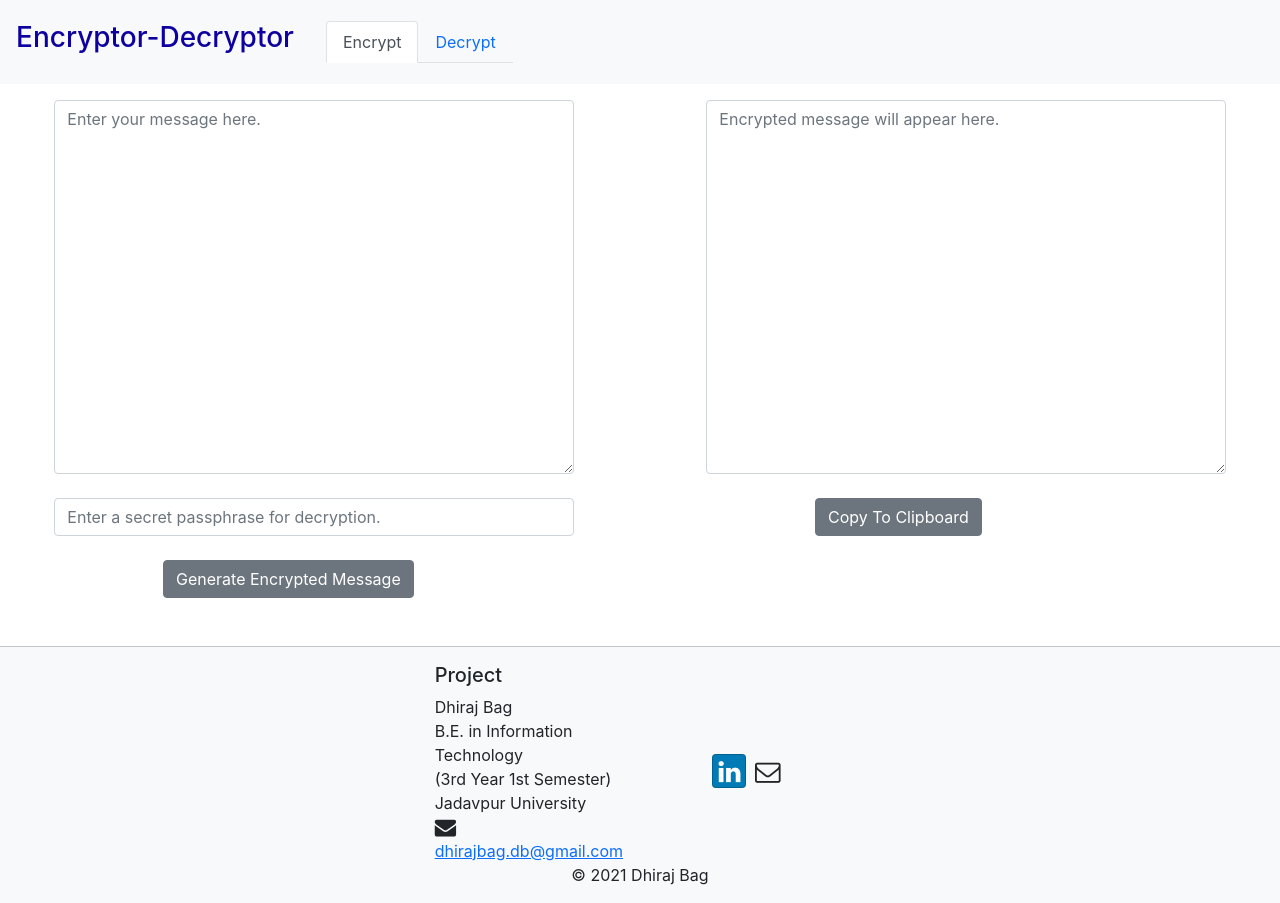
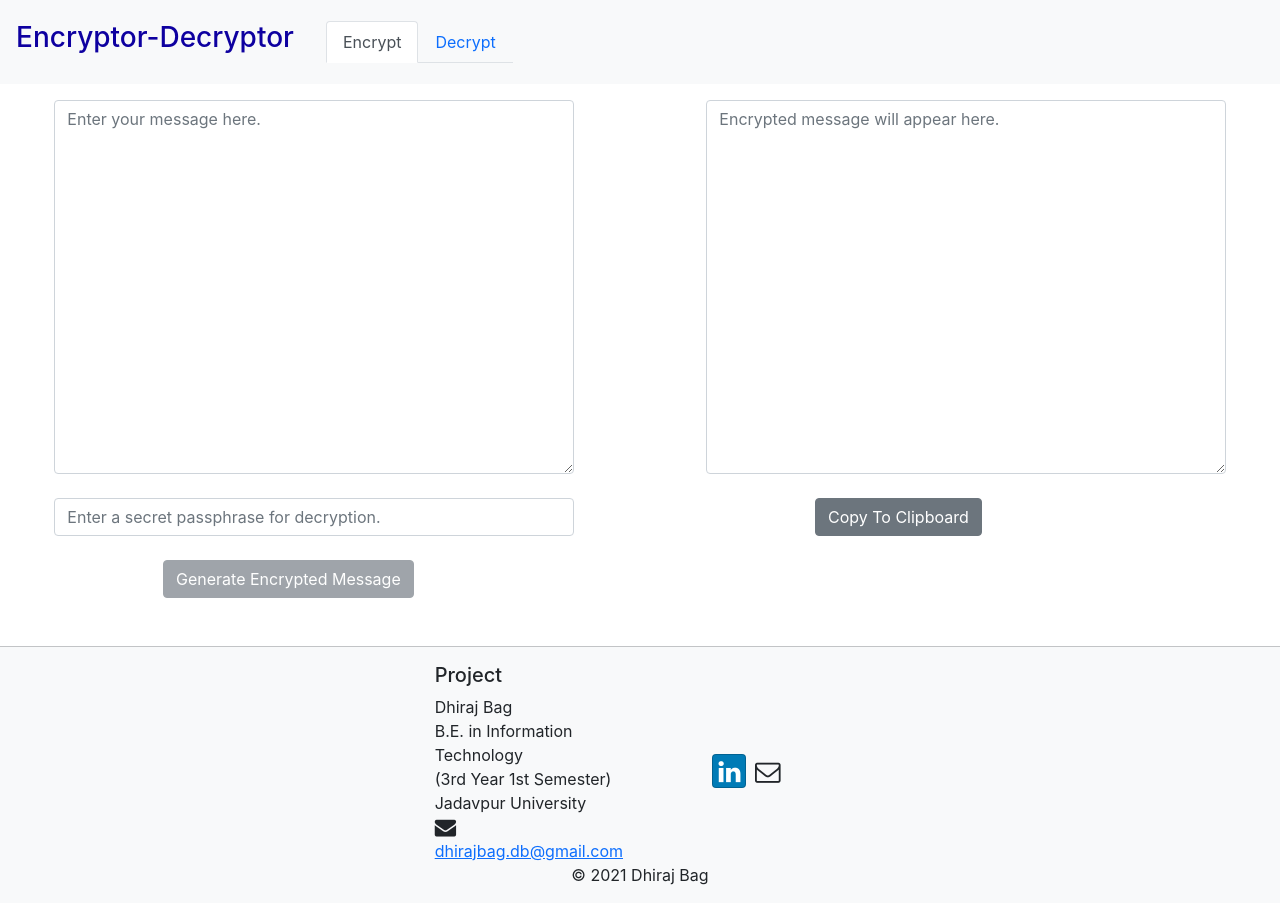
Before and after one commit to dhirajbag/encryptor-decryptor, a React (Create React App) app: page /encryptor-decryptor/encrypt in a window 1280 px wide. Built offline with nearby package versions, Linux system fonts and the light colour scheme.

Commit message:
Disabled button for null input

```diff
--- a/src/components/decrypt-interface.js
+++ b/src/components/decrypt-interface.js
@@ -65,8 +65,9 @@ class Decryption extends Component {
                         <div className="row">
                             <div className="col-3"></div>
                             <div className="col-6">
-                                <Button
+                                <Button type="submit"
                                     onClick={this.handleSubmit}
+                                    disabled={this.state.message.length===0 || this.state.passphrase.length===0}
                                 >Decrypt The Message</Button>
                             </div>
                             <div className="col-3"></div>
@@ -93,7 +94,7 @@ class Decryption extends Component {
                         <div className="row">
                             <div className="col-3"></div>
                             <div className="col-6">
-                                <Button
+                                <Button type="submit"
                                     onClick={this.handleCopy}
                                 >Copy To Clipboard</Button>
                             </div>
--- a/src/components/encrypt-interface.js
+++ b/src/components/encrypt-interface.js
@@ -64,8 +64,9 @@ class Encryption extends Component {
                         <div className="row">
                             <div className="col-3"></div>
                             <div className="col-6">
-                                <Button
+                                <Button type="submit"
                                     onClick={this.handleSubmit}
+                                    disabled={this.state.message.length===0 || this.state.passphrase.length===0}
                                 >Generate Encrypted Message</Button>
                             </div>
                             <div className="col-3"></div>
```
